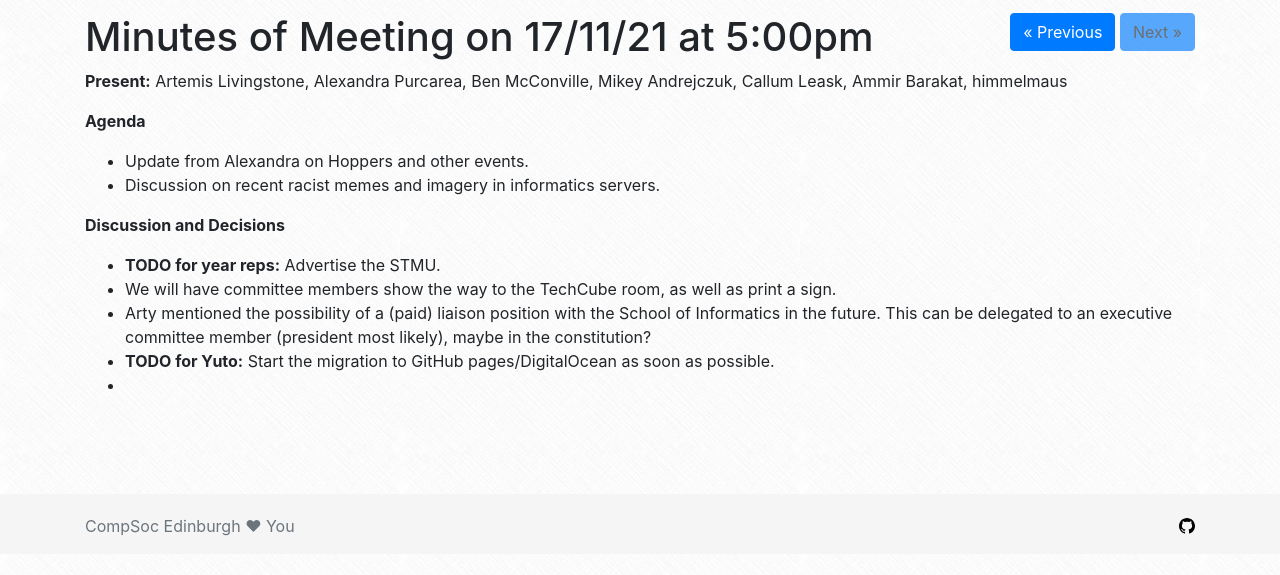
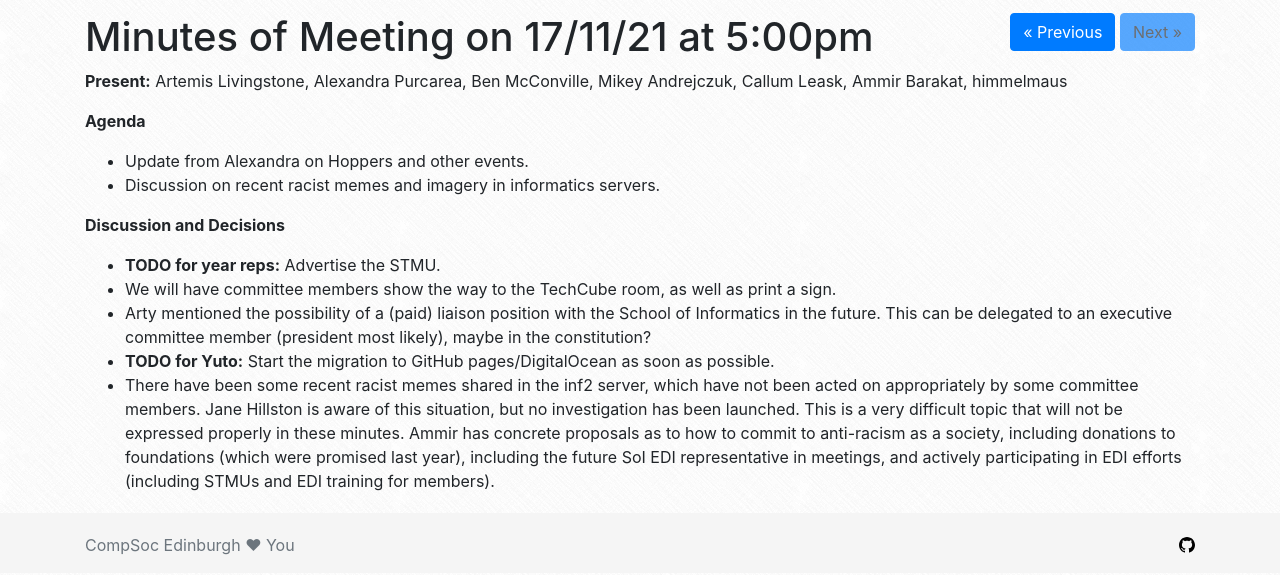
Before and after one commit to compsoc-edinburgh/website, a Jekyll site: the page built from _minutes/2021-11-17.md, in a window 1280 px wide. Shown: the part 346-921 px from the top of the page. Built offline with Jekyll 4.4.1, drawn with Linux system fonts in a browser that asks for light colours; nearby versions of some CDN libraries.

Commit message:
Update 2021-11-17.md

```diff
--- a/_minutes/2021-11-17.md
+++ b/_minutes/2021-11-17.md
@@ -13,4 +13,4 @@
 * We will have committee members show the way to the TechCube room, as well as print a sign.
 * Arty mentioned the possibility of a (paid) liaison position with the School of Informatics in the future. This can be delegated to an executive committee member (president most likely), maybe in the constitution?
 * **TODO for Yuto:** Start the migration to GitHub pages/DigitalOcean as soon as possible.
-*
+* There have been some recent racist memes shared in the inf2 server, which have not been acted on appropriately by some committee members. Jane Hillston is aware of this situation, but no investigation has been launched. This is a very difficult topic that will not be expressed properly in these minutes. Ammir has concrete proposals as to how to commit to anti-racism as a society, including donations to foundations (which were promised last year), including the future SoI EDI representative in meetings, and actively participating in EDI efforts (including STMUs and EDI training for members).
```
